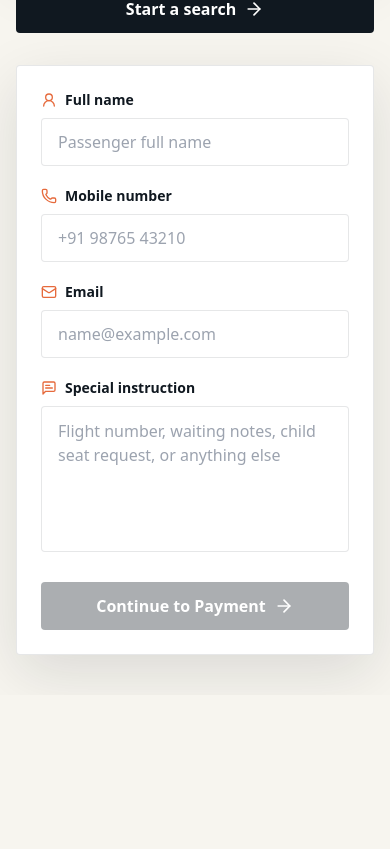
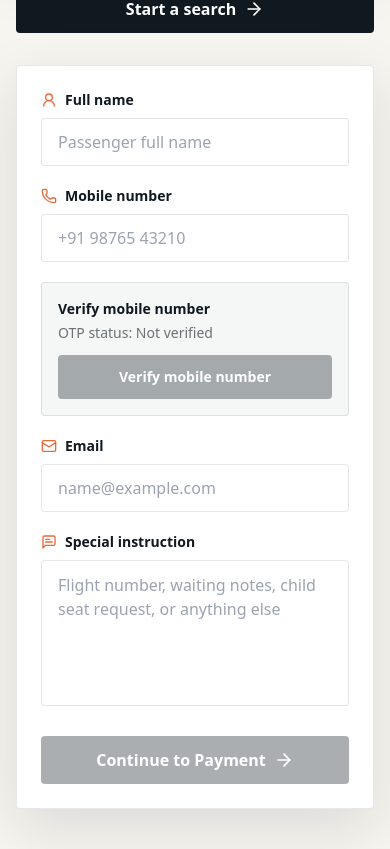
Before and after one commit to vekaashsenha/cab-hailing-, a Next.js app: page /booking in a window 390 px wide. Shown: the part 705-1554 px from the top of the page. Before the commit the page ends 1400 px from the top, so only its background shows below. Built offline with nearby package versions, Linux system fonts and the light colour scheme; a web font is replaced by a local one.

Commit message:
Add mobile OTP verification gate

```diff
--- a/app/booking/page.tsx
+++ b/app/booking/page.tsx
@@ -14,6 +14,7 @@ import {
   getTrip,
   savePassenger,
   type CarOption,
+  type OtpStatus,
   type PassengerDetails,
   type TripDraft
 } from "@/lib/booking";
@@ -23,7 +24,13 @@ const emptyPassenger: PassengerDetails = {
   fullName: "",
   mobile: "",
   email: "",
-  instruction: ""
+  instruction: "",
+  mobileOtpStatus: "not_verified"
+};
+
+type OtpApiResponse = {
+  ok?: boolean;
+  error?: string;
 };
 
 export default function BookingPage() {
@@ -32,6 +39,8 @@ export default function BookingPage() {
   const [car, setCar] = useState<CarOption | null>(null);
   const [passenger, setPassenger] = useState<PassengerDetails>(emptyPassenger);
   const [message, setMessage] = useState("");
+  const [otpCode, setOtpCode] = useState("");
+  const [isOtpBusy, setIsOtpBusy] = useState(false);
 
   useEffect(() => {
     setTrip(getTrip());
@@ -40,7 +49,93 @@ export default function BookingPage() {
   }, []);
 
   function updatePassenger<K extends keyof PassengerDetails>(key: K, value: PassengerDetails[K]) {
-    setPassenger((current) => ({ ...current, [key]: value }));
+    setPassenger((current) => {
+      if (key === "mobile" && value !== current.mobile) {
+        return {
+          ...current,
+          mobile: value as string,
+          mobileOtpStatus: "not_verified"
+        };
+      }
+
+      return { ...current, [key]: value };
+    });
+
+    if (key === "mobile") {
+      setOtpCode("");
+    }
+  }
+
+  async function sendOtp() {
+    setMessage("");
+
+    if (!passenger.mobile.trim()) {
+      setMessage("Please enter a mobile number before requesting OTP.");
+      return;
+    }
+
+    setIsOtpBusy(true);
+
+    try {
+      const response = await fetch("/api/send-otp", {
+        method: "POST",
+        headers: {
+          "Content-Type": "application/json"
+        },
+        body: JSON.stringify({ mobile: passenger.mobile.trim() })
+      });
+      const result = (await response.json().catch(() => null)) as OtpApiResponse | null;
+
+      if (response.ok && result?.ok) {
+        updatePassenger("mobileOtpStatus", "otp_sent");
+        setMessage("OTP sent. Please enter it to verify your mobile number.");
+        return;
+      }
+
+      setMessage(result?.error || "OTP could not be sent. Please try again.");
+    } catch {
+      setMessage("OTP could not be sent. Please try again.");
+    } finally {
+      setIsOtpBusy(false);
+    }
+  }
+
+  async function verifyOtp() {
+    setMessage("");
+
+    if (!otpCode.trim()) {
+      setMessage("Please enter the OTP to verify your mobile number.");
+      return;
+    }
+
+    setIsOtpBusy(true);
+
+    try {
+      const response = await fetch("/api/verify-otp", {
+        method: "POST",
+        headers: {
+          "Content-Type": "application/json"
+        },
+        body: JSON.stringify({
+          mobile: passenger.mobile.trim(),
+          otp: otpCode.trim()
+        })
+      });
+      const result = (await response.json().catch(() => null)) as OtpApiResponse | null;
+
+      if (response.ok && result?.ok) {
+        updatePassenger("mobileOtpStatus", "verified");
+        setOtpCode("");
+        setMessage("Mobile number verified.");
+        return;
+      }
+
+      setMessage(result?.error || "OTP could not be verified. Please try again.");
+    } catch {
+      setMessage("OTP could not be verified. Please try again.");
+    } finally {
+      setIsOtpBusy(false);
+    }
   }
 
   function submitBooking(event: FormEvent<HTMLFormElement>) {
@@ -52,16 +147,23 @@ export default function BookingPage() {
       return;
     }
 
+    if (passenger.mobileOtpStatus !== "verified") {
+      setMessage("Please verify the mobile number before continuing to payment.");
+      return;
+    }
+
     savePassenger({
       fullName: passenger.fullName.trim(),
       mobile: passenger.mobile.trim(),
       email: passenger.email.trim(),
-      instruction: passenger.instruction.trim()
+      instruction: passenger.instruction.trim(),
+      mobileOtpStatus: passenger.mobileOtpStatus
     });
     router.push("/payment");
   }
 
   const canContinue = Boolean(trip && car && calculateFareBreakup(trip, car).canCalculateFare);
+  const canProceedToPayment = canContinue && passenger.mobileOtpStatus === "verified";
 
   return (
     <PageShell
@@ -114,6 +216,46 @@ export default function BookingPage() {
               />
             </label>
 
+            <div className="rounded border border-ink/10 bg-mist p-4 md:col-span-2">
+              <div className="flex flex-col gap-3 sm:flex-row sm:items-center sm:justify-between">
+                <div>
+                  <p className="text-sm font-semibold">Verify mobile number</p>
+                  <p className="mt-1 text-sm text-ink/60">OTP status: {formatOtpStatus(passenger.mobileOtpStatus)}</p>
+                </div>
+                <button
+                  type="button"
+                  onClick={sendOtp}
+                  disabled={!passenger.mobile.trim() || passenger.mobileOtpStatus === "verified" || isOtpBusy}
+                  className="inline-flex h-11 items-center justify-center rounded bg-ink px-4 text-sm font-semibold text-white transition hover:bg-ember disabled:cursor-not-allowed disabled:bg-ink/35"
+                >
+                  {passenger.mobileOtpStatus === "otp_sent" ? "Resend OTP" : "Verify mobile number"}
+                </button>
+              </div>
+
+              {passenger.mobileOtpStatus === "otp_sent" ? (
+                <div className="mt-4 grid gap-3 sm:grid-cols-[1fr_auto]">
+                  <input
+                    value={otpCode}
+                    onChange={(event) => setOtpCode(event.target.value)}
+                    inputMode="numeric"
+                    placeholder="Enter OTP"
+                    className="h-11 rounded border border-ink/10 bg-white px-4 outline-none transition focus:border-ember focus:ring-2 focus:ring-ember/20"
+                  />
+                  <button
+                    type="button"
+                    onClick={verifyOtp}
+                    disabled={isOtpBusy}
+                    className="inline-flex h-11 items-center justify-center rounded bg-ember px-4 text-sm font-semibold text-white transition hover:bg-ink disabled:cursor-not-allowed disabled:bg-ink/35"
+                  >
+                    Confirm OTP
+                  </button>
+                  {process.env.NODE_ENV === "development" ? (
+                    <p className="text-xs text-ink/50 sm:col-span-2">Development OTP: 123456</p>
+                  ) : null}
+                </div>
+              ) : null}
+            </div>
+
             <label className="block md:col-span-2">
               <span className="mb-2 flex items-center gap-2 text-sm font-semibold">
                 <Mail className="h-4 w-4 text-ember" />
@@ -154,7 +296,7 @@ export default function BookingPage() {
 
           <button
             type="submit"
-            disabled={!canContinue}
+            disabled={!canProceedToPayment}
             className="mt-6 inline-flex h-12 w-full items-center justify-center gap-2 rounded bg-ink px-5 font-semibold text-white transition hover:bg-ember disabled:cursor-not-allowed disabled:bg-ink/35"
           >
             Continue to Payment
@@ -165,3 +307,15 @@ export default function BookingPage() {
     </PageShell>
   );
 }
+
+function formatOtpStatus(status: OtpStatus) {
+  if (status === "verified") {
+    return "Verified";
+  }
+
+  if (status === "otp_sent") {
+    return "OTP sent";
+  }
+
+  return "Not verified";
+}
```
